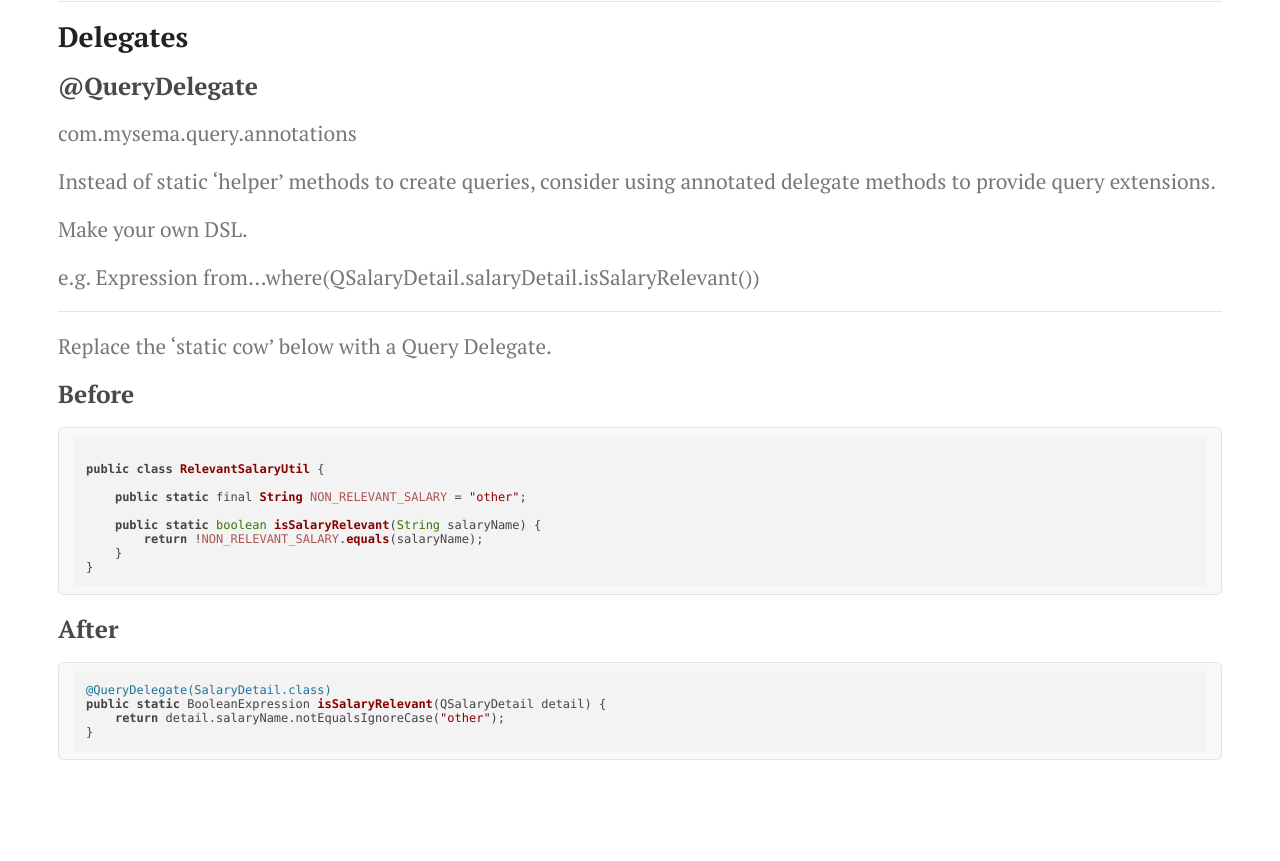
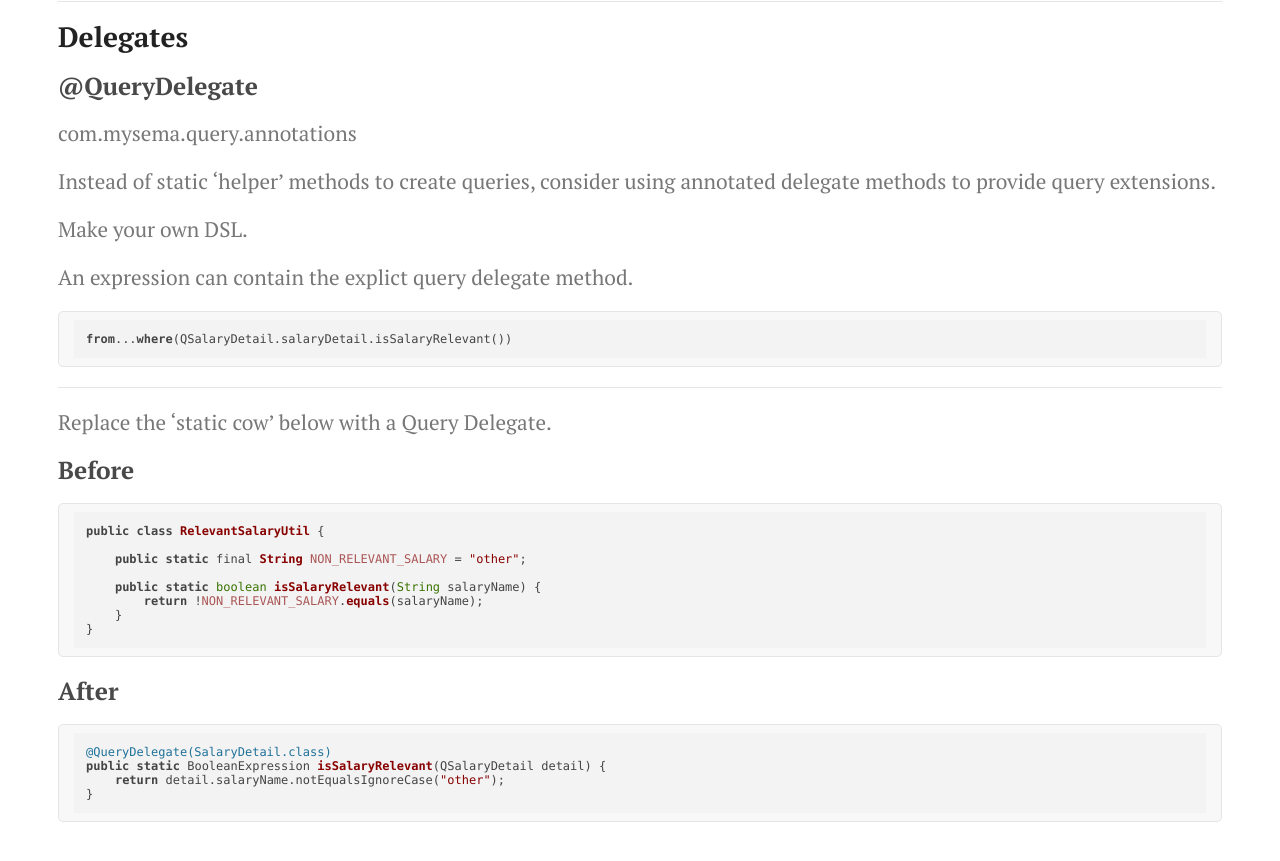
Before and after one commit to griffio/griffio.github.io, a Jekyll site: the page built from _posts/2014-09-01-querydsl-maturity-model.md, in a window 1280 px wide and 900 px high, scrolled down 4205 px. Shown: the top 861 px of the window. Built offline with Jekyll 4.4.1, drawn with Linux system fonts in a browser that asks for light colours; nearby versions of some CDN libraries; before the commit the page ends 5043 px from its top, so only the background shows below that.

Commit message:
Update 2014-09-01-querydsl-maturity-model.md

```diff
--- a/_posts/2014-09-01-querydsl-maturity-model.md
+++ b/_posts/2014-09-01-querydsl-maturity-model.md
@@ -239,8 +239,11 @@ Instead of static 'helper' methods to create queries, consider using annotated d
 
 Make your own DSL.
 
-e.g. Expression from...where(QSalaryDetail.salaryDetail.isSalaryRelevant())
+An expression can contain the explict query delegate method.
 
+~~~java
+from...where(QSalaryDetail.salaryDetail.isSalaryRelevant())
+~~~
 ---
 
 Replace the 'static cow' below with a Query Delegate.
@@ -248,7 +251,6 @@ Replace the 'static cow' below with a Query Delegate.
 ### Before
 
 ~~~java
-
 public class RelevantSalaryUtil {
 
     public static final String NON_RELEVANT_SALARY = "other";
```
